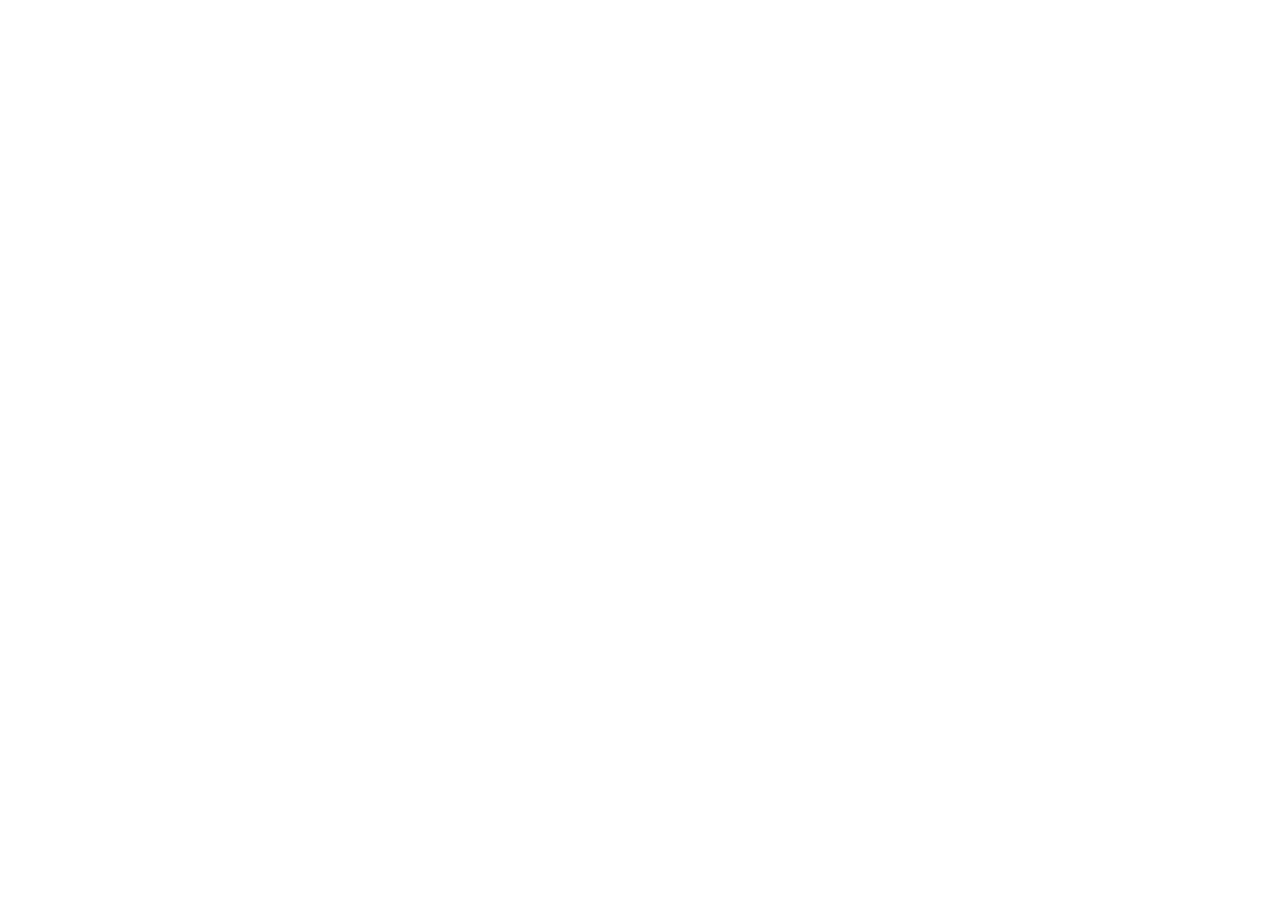
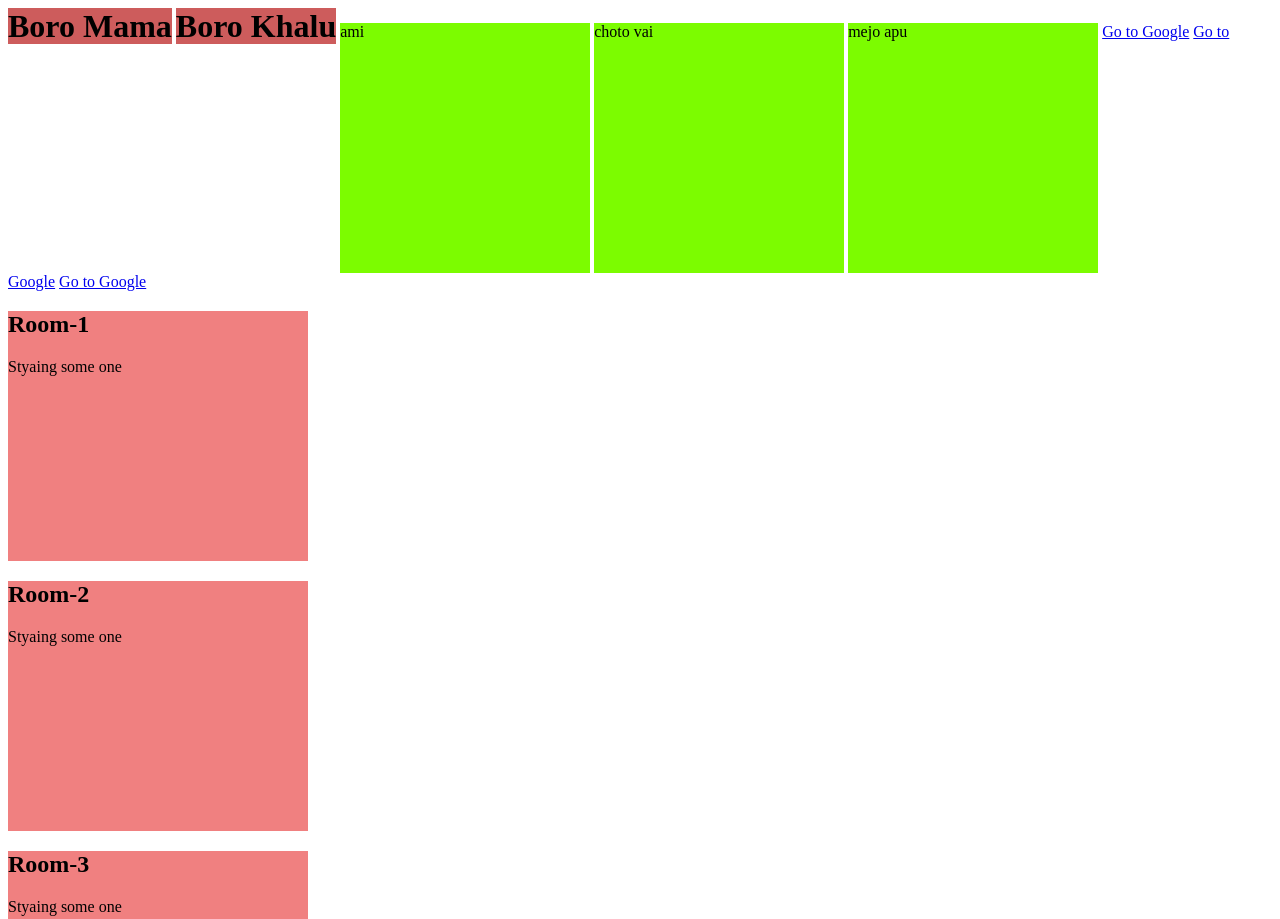
Before and after one commit to Sihab-10/pseudo-box, a plain HTML site: page index.html in a window 1280 px wide. Shown: the top 919 px of the page. Before the commit the page ends 800 px from the top, so only its background shows below. Drawn offline with Linux system fonts and the light colour scheme.

Commit message:
inline,block and inline-block element

```diff
--- a/index.html
+++ b/index.html
@@ -5,6 +5,45 @@
     <meta http-equiv="X-UA-Compatible" content="IE=edge" />
     <meta name="viewport" content="width=device-width, initial-scale=1.0" />
     <title>Document</title>
+    <style>
+      div {
+        background-color: lightcoral;
+        width: 300px;
+        height: 250px;
+      }
+      h1 {
+        background-color: indianred;
+        display: inline;
+      }
+      span {
+        background-color: lawngreen;
+        width: 250px;
+        height: 250px;
+        display: inline-block;
+        margin-top: 10px;
+      }
+    </style>
   </head>
-  <body></body>
+  <body>
+    <h1>Boro Mama</h1>
+    <h1>Boro Khalu</h1>
+    <span>ami</span>
+    <span>choto vai</span>
+    <span>mejo apu</span>
+    <a href="www.google.com">Go to Google</a>
+    <a href="www.google.com">Go to Google</a>
+    <a href="www.google.com">Go to Google</a>
+    <div>
+      <h2>Room-1</h2>
+      <p>Styaing some one</p>
+    </div>
+    <div>
+      <h2>Room-2</h2>
+      <p>Styaing some one</p>
+    </div>
+    <div>
+      <h2>Room-3</h2>
+      <p>Styaing some one</p>
+    </div>
+  </body>
 </html>
```
